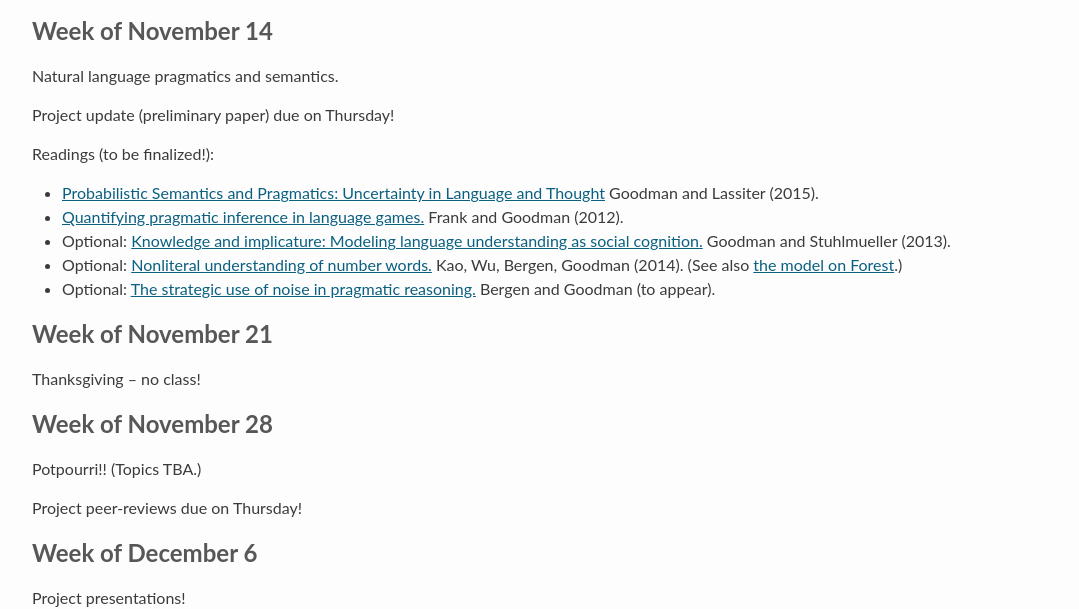
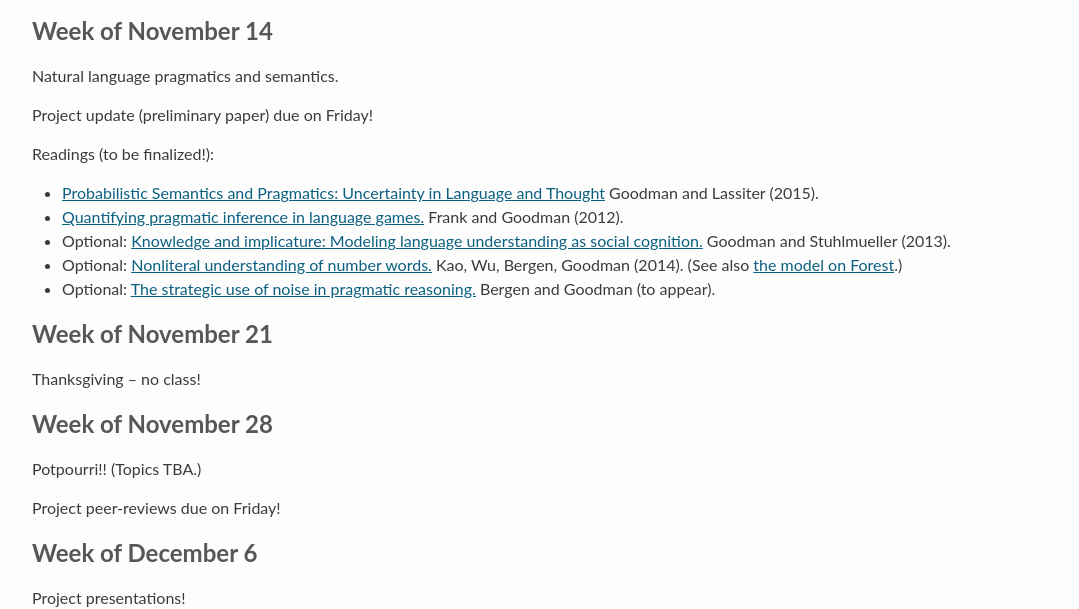
Before and after one commit to stanford-cocolab/cocolab.stanford.edu, a Jekyll site: the page built from psych204-fall2016.md, in a window 1280 px wide and 900 px high, scrolled down 3900 px. Shown: the part 155-764 px from the top of the window, without its empty margins (94-1173 px from the left). Built offline with Jekyll 4.4.1, drawn with Linux system fonts in a browser that asks for light colours; Markdown is read by kramdown in place of the engine named in the settings; a script that is not in the unit is left out; some of the changed text lies outside the part shown.

Commit message:
change deadlines to fridays

```diff
--- a/psych204-fall2016.md
+++ b/psych204-fall2016.md
@@ -122,7 +122,7 @@ Readings:
 
 Inference algorithms. Resource-rational process models.
 
-Project proposals due on Thursday!
+Project proposals due on Friday!
 
 Readings:
 
@@ -181,7 +181,7 @@ Readings (to be finalized!):
 ## Week of November 14
 Natural language pragmatics and semantics.
 
-Project update (preliminary paper) due on Thursday!
+Project update (preliminary paper) due on Friday!
 
 Readings (to be finalized!):
 
@@ -199,7 +199,7 @@ Thanksgiving -- no class!
 ## Week of November 28
 Potpourri!! (Topics TBA.)
 
-Project peer-reviews due on Thursday!
+Project peer-reviews due on Friday!
 
 ## Week of December 6
 Project presentations!
```
